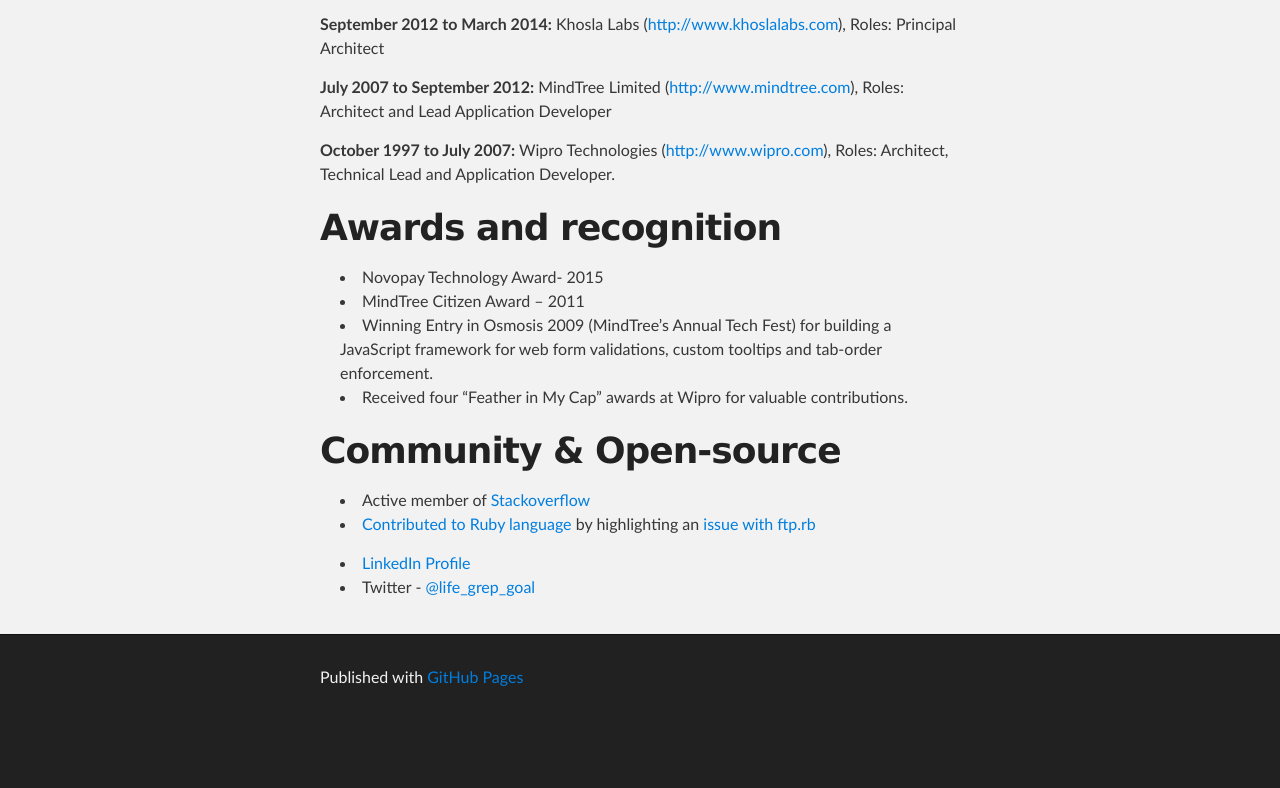
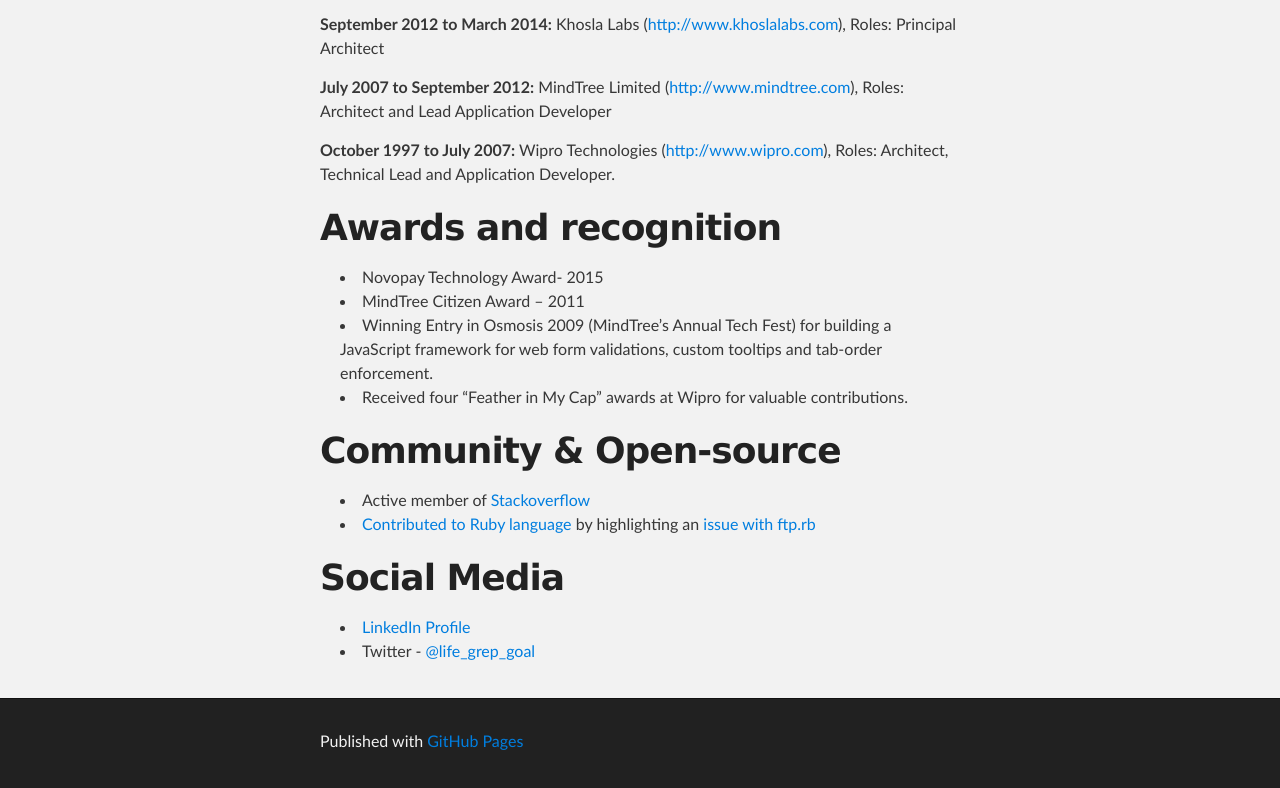
Before and after one commit to srikanthps/srikanthps.github.com, a plain HTML site: page index.html in a window 1280 px wide. Shown: the part 1188-1976 px from the top of the page. Before the commit the page ends 1912 px from the top, so only its background shows below. Drawn offline with Linux system fonts and the light colour scheme.

Commit message:
Update index.html

```diff
--- a/index.html
+++ b/index.html
@@ -65,7 +65,7 @@
         <li><a href="https://github.com/ruby/ruby/commit/d5d6b149df3d2d565859599334327e378e5b2a84">Contributed to Ruby language</a> by highlighting an <a href="https://bugs.ruby-lang.org/issues/11454">issue with ftp.rb</a></li>
         </ul>
 
-        <h1Social Media</h1>
+        <h1>Social Media</h1>
         <ul>
         <li><a href="https://in.linkedin.com/in/srikanthps">LinkedIn Profile</a></li>
         <li>Twitter - <a href="https://twitter.com/life_grep_goal">@life_grep_goal</a></li>
```
